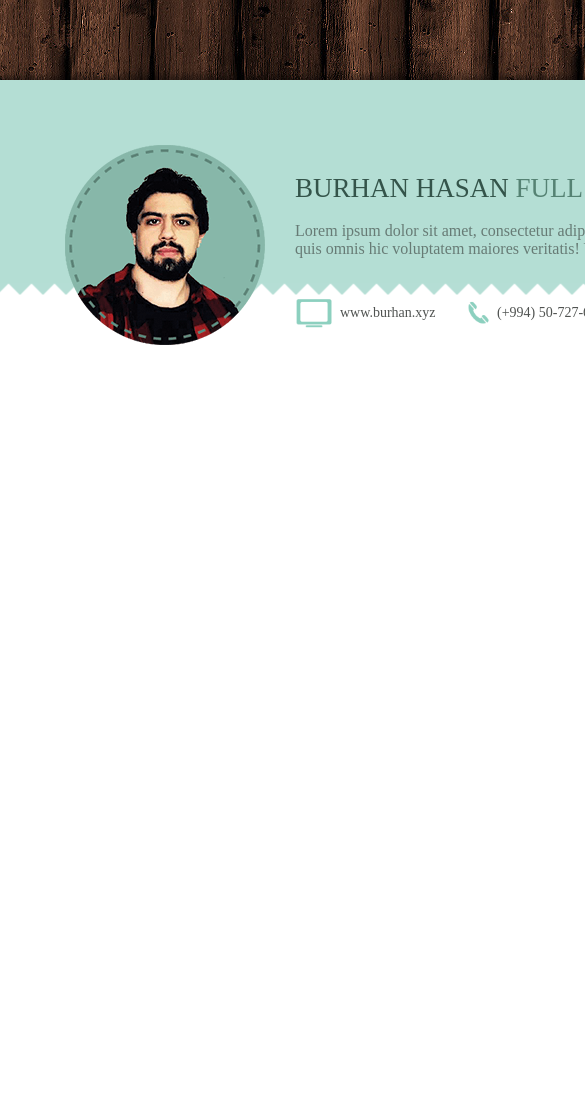
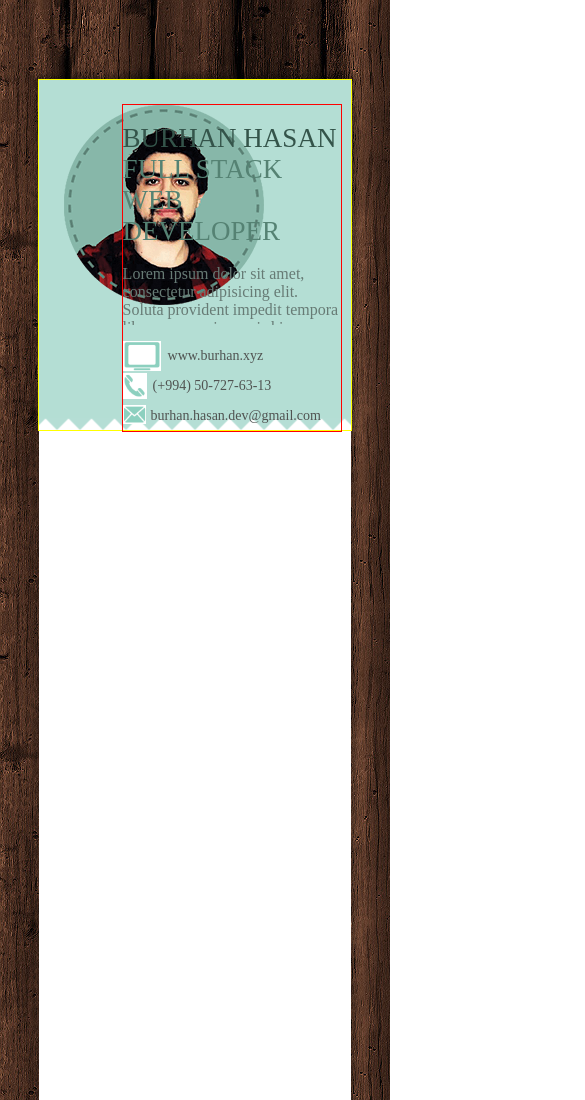
Before and after one commit to Burhan-Hasan/burhan-hasan.github.io, a plain HTML site: page index.html in a window 390 px wide. Shown: the top 1100 px of the page, 585 px wide, since content can reach past the window. Drawn offline with Linux system fonts and the light colour scheme.

Commit message:
Added style for adaptive design

```diff
--- a/index.html
+++ b/index.html
@@ -4,6 +4,7 @@
     <meta name="viewport" content="width=device-width, initial-scale=1.0">
     <meta http-equiv="Content-Type" content="text/html; charset=utf-8">
     <link rel="stylesheet" href="styles/app.css" />
+    <link rel="stylesheet" href="styles/adaptive.css" />
 </head>
 
 <body>
--- /dev/null
+++ b/styles/adaptive.less
@@ -0,0 +1,26 @@
+@media screen and (max-width:1200px) {
+    #header {
+        height: 150px;
+         .main-info{
+             top: 25px;
+         }
+    }
+    #person {
+        position: absolute;
+        top: 25px;
+        left: 25px;
+    }
+}
+@media screen and (max-width:1024px) {
+    #header {
+        height: 350px;
+         .main-info{
+             top: 25px;
+         }
+    }
+    #person {
+        position: absolute;
+        top: 25px;
+        left: 25px;
+    }
+}
--- a/styles/app.less
+++ b/styles/app.less
@@ -1,3 +1,6 @@
+*{
+    transition: all .4s ease-in-out;
+}
 body {
     padding: 0;
     margin: 0;
@@ -8,7 +11,8 @@ body {
 }
 
 #wrapper {
-    width: 960px;
+    width: 80%;
+    max-width: 960px;
     height: 2000px;
     margin: 80px auto;
     position: relative;
@@ -17,6 +21,7 @@ body {
 }
 
 #header {
+    outline: 1px solid yellow;
     height: 215px;
     background-color: #B4DED4;
     background-image: url(../images/hor-repeat.png);
@@ -24,10 +29,13 @@ body {
     background-position: center bottom;
     position: relative;
     .main-info {
-        width: 660px;
-        position: absolute;
+        outline: 1px solid red;
+        width: 70%;
+        max-width: 660px;
+        position: relative;
         top: 75px;
-        left: 295px;
+        right: 10px;
+        float: right;
         color: #677b75;
         p {
             height: 60px;
```
Also changed, not shown: styles/adaptive.css (added), styles/app.css.
